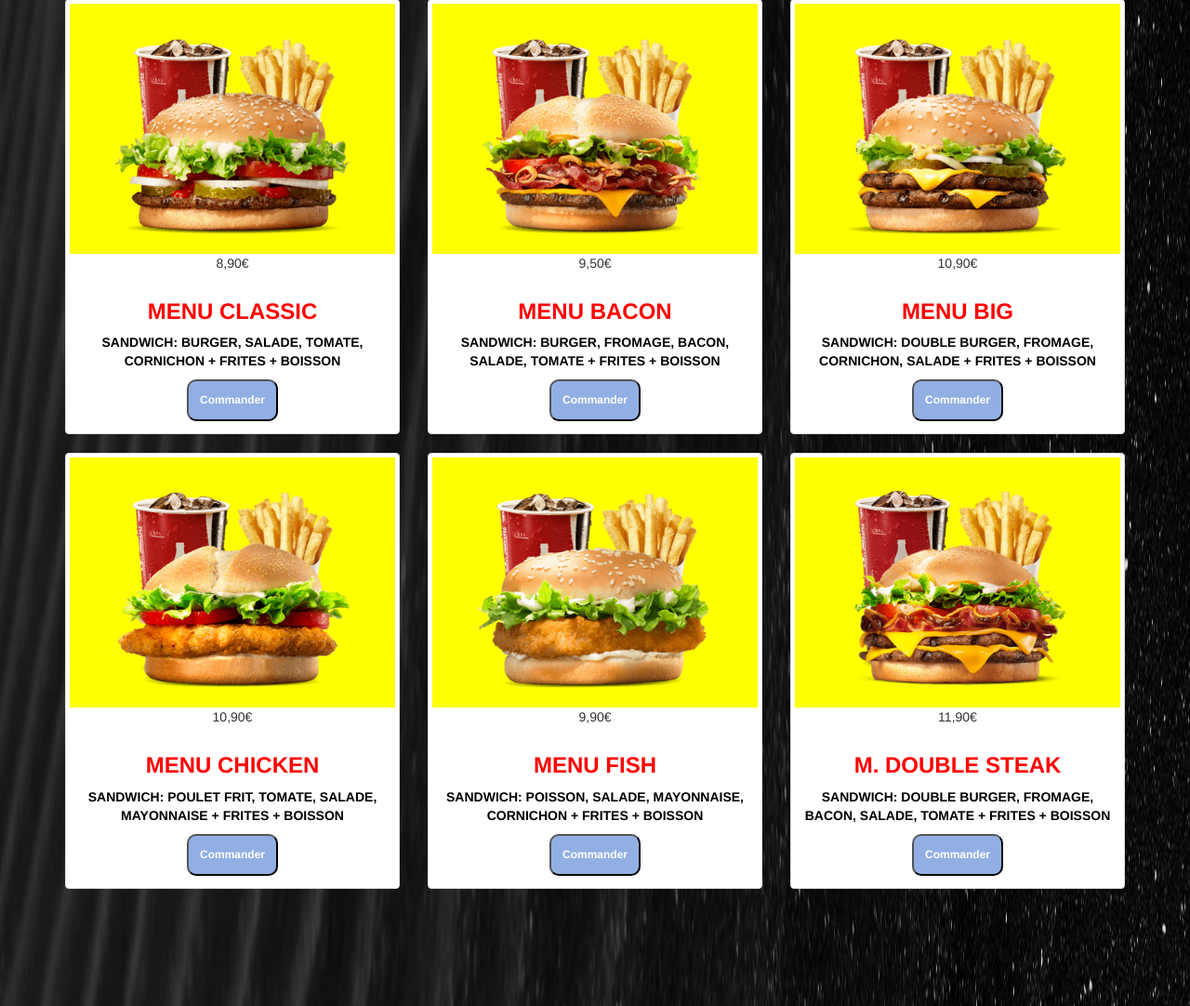
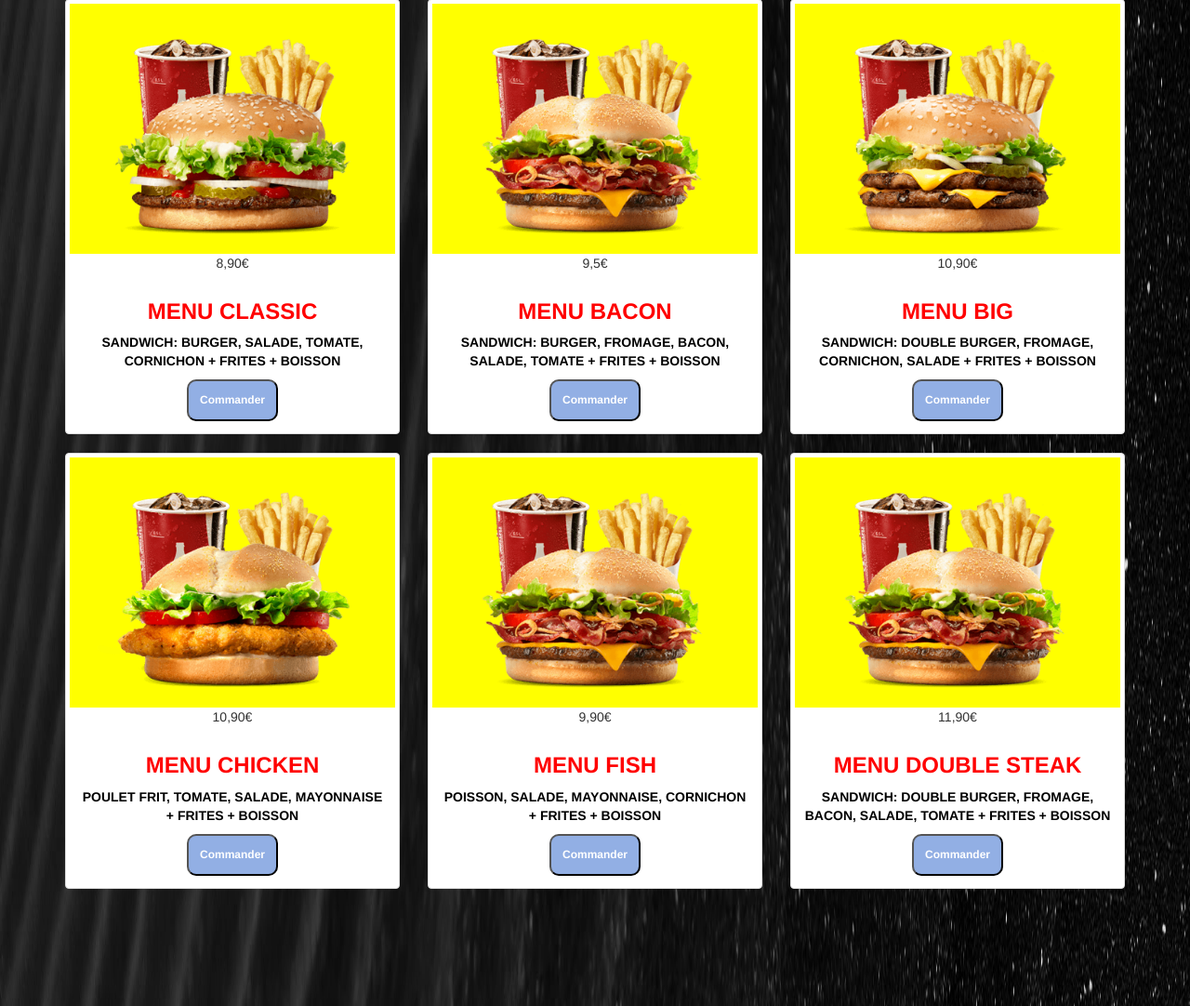
Before and after one commit to JPBAD/burgershop2, a PHP site: page / in a window 1280 px wide. Shown: the part 307-1389 px from the top of the page at 93% size. Run offline with PHP 8.4, Linux system fonts and the light colour scheme; some libraries are stand-ins or nearby versions; some web fonts are replaced.

Commit message:
dynamisme menu

```diff
--- a/index.php
+++ b/index.php
@@ -14,18 +14,42 @@ echo $twig->render('index.html', [
         [ 'href' => '#desserts', 'name' => 'Desserts' ],
         [ 'href' => '#panier', 'name' => 'Panier' ]
     ],
-    // 'menus' => [
-    //     [
-    //         'image' => 'images/m1.png',
-    //         'price' => '8,90€',
-    //         'name' => 'Menu Classic',
-    //         'description' => 'Sandwich: Burger, Salade, Tomate, Cornichon + Frites + Boisson'
-    //     ],
-    //     [
-    //         'image' => 'images/m1.png',
-    //         'price' => '8,90€',
-    //         'name' => 'Menu Classic',
-    //         'description' => 'Sandwich: Burger, Salade, Tomate, Cornichon + Frites + Boisson'
-    //     ]
-    // ]
+    'menus' => [
+         [
+            'image' => 'images/m1.png',
+             'price' => '8,90€',
+            'name' => 'Menu Classic',
+            'description' => 'Sandwich: Burger, Salade, Tomate, Cornichon + Frites + Boisson'
+        ],
+        [
+            'image' => 'images/m2.png',
+            'price' => '9,5€',
+            'name' => 'Menu Bacon',
+            'description' => 'Sandwich: Burger, Fromage, Bacon, Salade, Tomate + Frites + Boisson'
+        ],
+        [
+            'image' => 'images/m3.png',
+            'price' => '10,90€',
+            'name' => 'Menu Big',
+            'description' => 'Sandwich: Double Burger, Fromage, Cornichon, Salade + Frites + Boisson'
+        ],
+        [
+            'image' => 'images/m4.png',
+            'price' => '10,90€',
+            'name' => 'Menu Chicken',
+            'description' => 'Poulet Frit, Tomate, Salade, Mayonnaise + Frites + Boisson'
+        ],
+        [
+            'image' => 'images/m2.png',
+            'price' => '9,90€',
+            'name' => 'Menu Fish',
+            'description' => 'Poisson, Salade, Mayonnaise, Cornichon + Frites + Boisson'
+        ],
+        [
+            'image' => 'images/m2.png',
+            'price' => '11,90€',
+            'name' => 'Menu Double Steak',
+            'description' => 'Sandwich: Double Burger, Fromage, Bacon, Salade, Tomate + Frites + Boisson'
+        ]
+    ]
 ]);
--- a/templates/index.html
+++ b/templates/index.html
@@ -41,79 +41,19 @@
                 <h2 class="menus">MENUS</h2>
                 <div class="heading">
                     <div class="row">
-                        <div class="col-sm-4">
-                            <div class="thumbnail">
-                                <img src="images/m1.png" alt="menus">
-                                <div>8,90€</div>
-                                <div class="caption">
-                                    <h3>Menu Classic</h3>
-                                    <p>Sandwich: Burger, Salade, Tomate, Cornichon + Frites + Boisson</p>
-                                    <input type="submit" class="button" value="Commander">
+                        {% for item in menus %}
+                            <div class="col-sm-4">
+                                <div class="thumbnail">
+                                    <img src="{{item.image}}" alt="menus">
+                                    <div>{{item.price}}</div>
+                                    <div class="caption">
+                                        <h3>{{item.name}}</h3>
+                                        <p>{{item.description}}</p>
+                                        <input type="submit" class="button" value="Commander">
+                                    </div>
                                 </div>
                             </div>
-                        </div>
-
-                        <div class="col-sm-4">
-                            <div class="thumbnail">
-                                <img src="images/m2.png" alt="menus">
-                                <div>9,50€</div>
-                                <div class="caption">
-                                    <h3>Menu Bacon</h3>
-                                    <p>Sandwich: Burger, Fromage, Bacon, Salade, Tomate + Frites + Boisson</p>
-                                    <input type="submit" class="button" value="Commander">
-                                </div>
-                            </div>
-                        </div>
-
-                        <div class="col-sm-4">
-                            <div class="thumbnail">
-                                <img src="images/m3.png" alt="menus">
-                                <div>10,90€</div>
-                                <div class="caption">
-                                    <h3>Menu Big</h3>
-                                    <p>Sandwich: Double Burger, Fromage, Cornichon, Salade + Frites + Boisson</p>
-                                    <input type="submit" class="button" value="Commander">
-                                </div>
-                            </div>
-                        </div>
-                    </div>
-
-                    <div class="row">
-                        <div class="col-sm-4">
-                            <div class="thumbnail">
-                                <img src="images/m4.png" alt="menus">
-                                <div>10,90€</div>
-                                <div class="caption">
-                                    <h3>Menu Chicken</h3>
-                                    <p>Sandwich: Poulet Frit, Tomate, Salade, Mayonnaise + Frites + Boisson</p>
-                                    <input type="submit" class="button" value="Commander">
-                                </div>
-                            </div>
-                        </div>
-
-                        <div class="col-sm-4">
-                            <div class="thumbnail">
-                                <img src="images/m5.png" alt="menus">
-                                <div>9,90€</div>
-                                <div class="caption">
-                                    <h3>Menu Fish</h3>
-                                    <p>Sandwich: Poisson, Salade, Mayonnaise, Cornichon + Frites + Boisson</p>
-                                    <input type="submit" class="button" value="Commander">
-                                </div>
-                            </div>
-                        </div>
-
-                        <div class="col-sm-4">
-                            <div class="thumbnail">
-                                <img src="images/m6.png" alt="menus">
-                                <div>11,90€</div>
-                                <div class="caption">
-                                    <h3>M. Double Steak</h3>
-                                    <p>Sandwich: Double Burger, Fromage, Bacon, Salade, Tomate + Frites + Boisson</p>
-                                    <input type="submit" class="button" value="Commander">
-                                </div>
-                            </div>
-                        </div>
+                        {% endfor %}
                     </div>
                 </div>
         </section>
```
